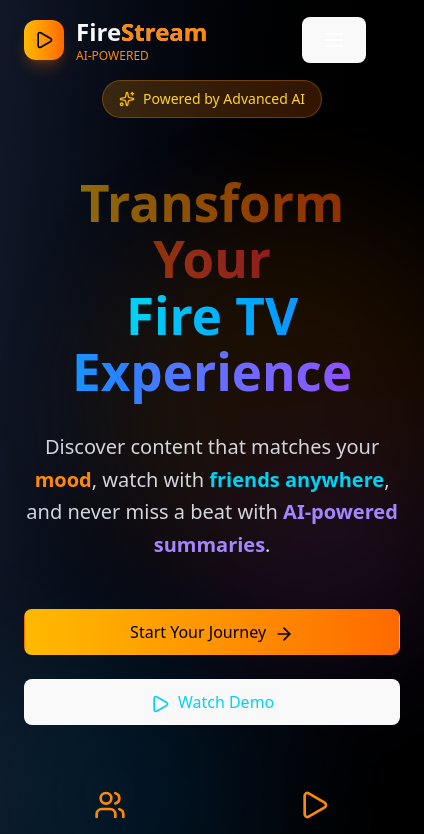
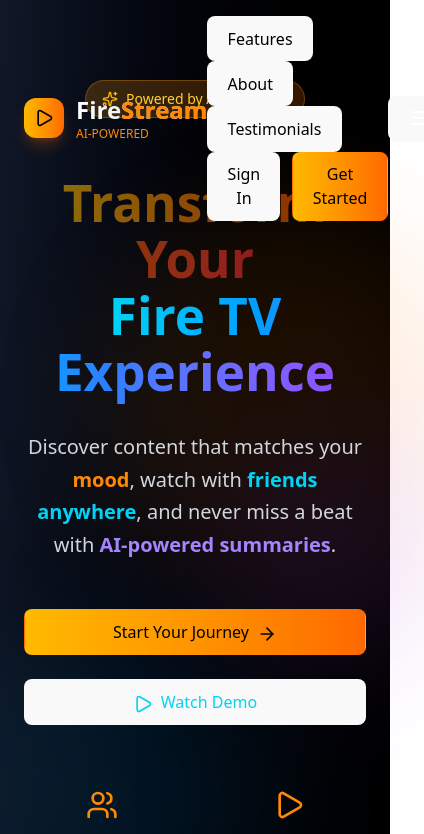
Before and after one commit to JaiBansal007/Hackon, a React (Vite) app in the folder FireStream/: page / in a window 390 px wide. Shown: the top 834 px of the page, 424 px wide, since content can reach past the window. Built offline with nearby package versions, Linux system fonts and the light colour scheme.

Commit message:
Landing page

```diff
--- a/FireStream/src/pages/page.jsx
+++ b/FireStream/src/pages/page.jsx
@@ -96,7 +96,7 @@ export default function LandingPage() {
   ];
 
   return (
-    <div className="min-h-screen bg-gradient-to-br from-gray-900 via-black to-gray-900 text-white overflow-hidden">
+    <div className="min-h-screen w-screen bg-gradient-to-br from-gray-900 via-black to-gray-900 text-white overflow-hidden">
       {/* Animated background elements */}
       <div className="fixed inset-0 opacity-20">
         <div className="absolute top-1/4 left-1/4 w-96 h-96 bg-gradient-to-r from-amber-500 to-orange-500 rounded-full blur-3xl animate-pulse" />
@@ -124,19 +124,19 @@ export default function LandingPage() {
             </div>
 
             {/* Desktop Navigation */}
-            <div className="hidden md:flex items-center space-x-8">
+            <div className="md:flex items-center space-x-8">
               {['Features', 'About', 'Testimonials'].map((item) => (
                 <button
                   key={item}
                   onClick={() => scrollToSection(item.toLowerCase())}
-                  className="relative group text-gray-300 hover:text-white transition-colors duration-200"
+                  className="relative group text-black transition-colors duration-200"
                 >
                   {item}
                   <span className="absolute -bottom-1 left-0 w-0 h-0.5 bg-gradient-to-r from-orange-400 to-amber-400 group-hover:w-full transition-all duration-300" />
                 </button>
               ))}
               <div className="flex items-center space-x-3">
-                <button className="text-gray-300 hover:text-white transition-colors">
+                <button className="text-black transition-colors">
                   Sign In
                 </button>
                 <button className="bg-gradient-to-r from-amber-400 to-orange-500 hover:from-amber-500 hover:to-orange-600 text-black px-6 py-2.5 rounded-full font-semibold transition-all duration-300 hover:shadow-lg hover:shadow-orange-500/25 hover:scale-105">
```
Also changed, not shown: 1 other file (tests, documents, lock files or other folders).
